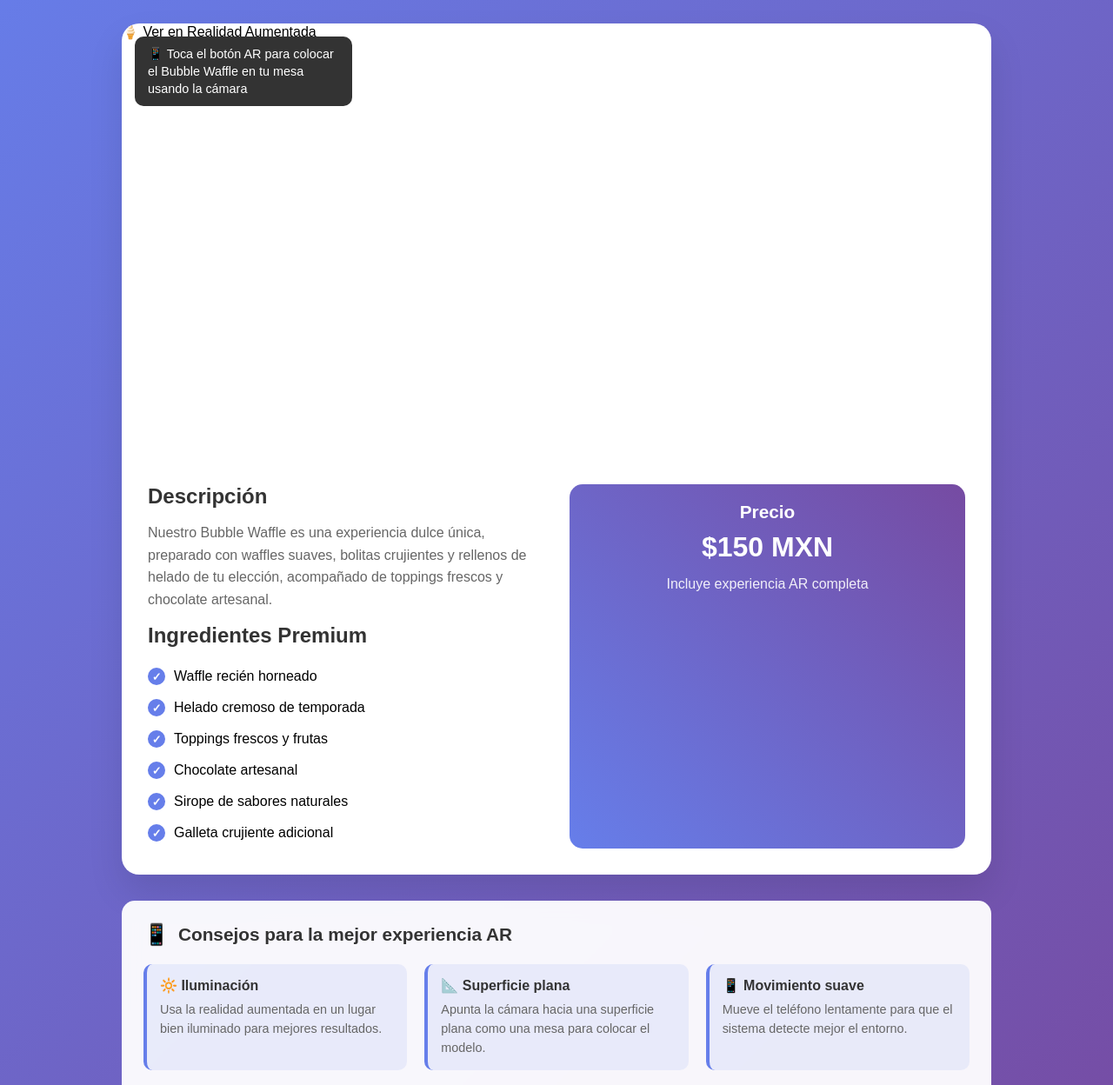
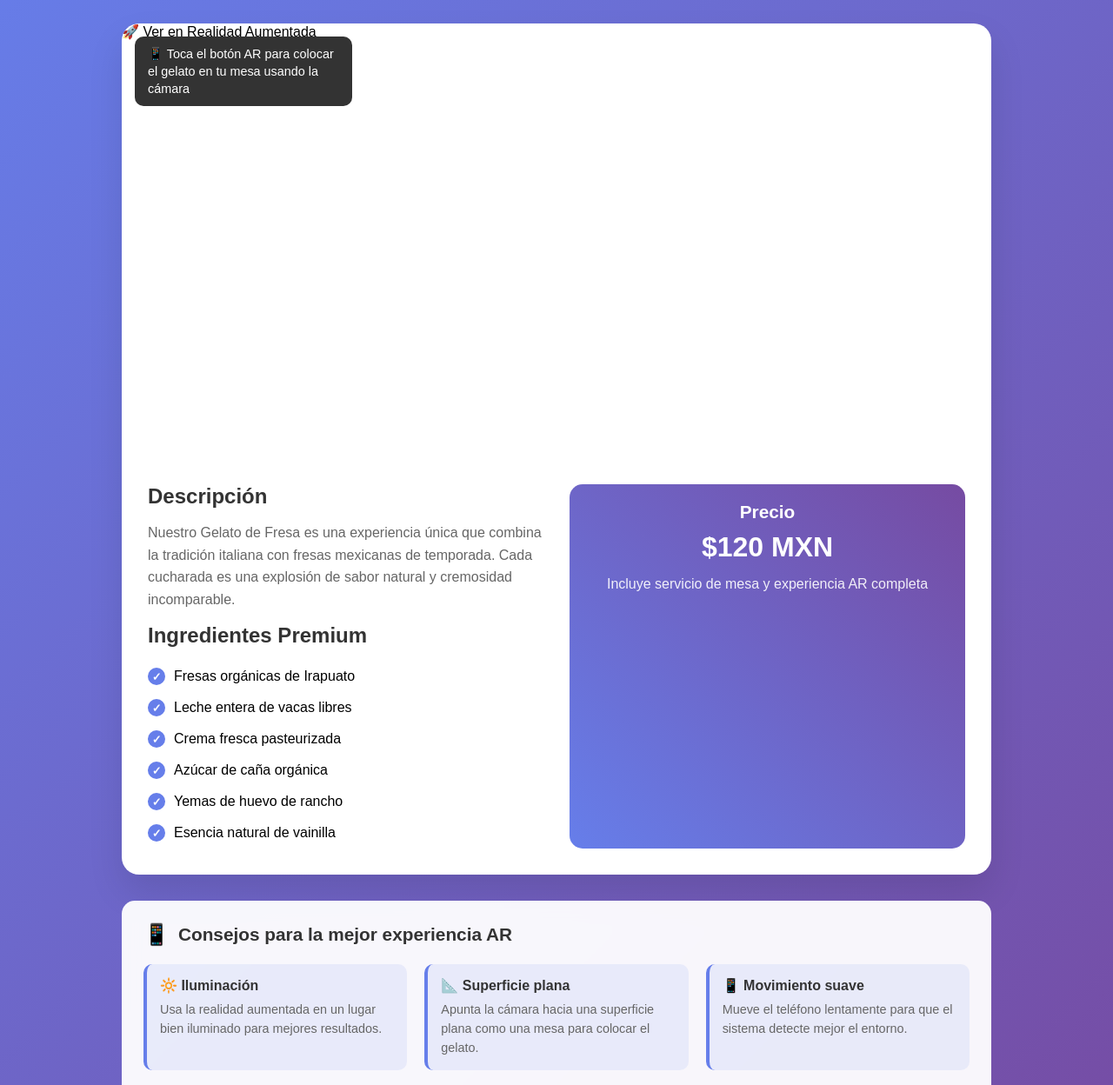
Before and after one commit to buenaideatulum/RealidadVirtual, a plain HTML site: page gelato.html in a window 1280 px wide. Shown: the part 96-1344 px from the top of the page at 87% size. Drawn offline with nearby package versions, Linux system fonts and the light colour scheme.

Commit message:
Update gelato.html

```diff
--- a/gelato.html
+++ b/gelato.html
@@ -3,7 +3,7 @@
 <head>
     <meta charset="UTF-8">
     <meta name="viewport" content="width=device-width, initial-scale=1.0">
-    <title>Bubble Waffle - AR</title>
+    <title>Gelato de Fresa - AR</title>
     <script type="module" src="https://unpkg.com/@google/model-viewer/dist/model-viewer.min.js"></script>
     <style>
         * {
@@ -258,7 +258,7 @@
                 ← Volver al menú
             </a>
             <div class="title-section">
-                <h1>🧇 Bubble Waffle</h1>
+                <h1>🍓 Gelato de Fresa</h1>
                 <p>Experimenta este platillo en realidad aumentada</p>
             </div>
             <div></div>
@@ -267,12 +267,12 @@
         <div class="main-content">
             <div class="model-container">
                 <div class="ar-instructions">
-                    📱 Toca el botón AR para colocar el Bubble Waffle en tu mesa usando la cámara
+                    📱 Toca el botón AR para colocar el gelato en tu mesa usando la cámara
                 </div>
                 <model-viewer
-                    src="https://cdn.glitch.me/3aa48f8f-7c22-4013-ad5c-e9151826e3f9/BubbleWaffle.glb"
-                    ios-src="https://cdn.glitch.me/3aa48f8f-7c22-4013-ad5c-e9151826e3f9/BubbleWaffle.usdz"
-                    alt="Bubble Waffle en 3D"
+                    src="https://cdn.glitch.me/36cb8393-65c6-408d-a538-055ada20431b/Astronaut.glb?v=1569545377878"
+                    ios-src="https://cdn.glitch.me/36cb8393-65c6-408d-a538-055ada20431b/Astronaut.usdz?v=1569545377878"
+                    alt="Gelato de Fresa en 3D"
                     ar
                     ar-modes="scene-viewer webxr quick-look"
                     camera-controls
@@ -280,14 +280,14 @@
                     auto-rotate-delay="3000"
                     rotation-per-second="30deg"
                     environment-image="neutral"
-                    poster="https://images.unsplash.com/photo-1561948951-9b4e4d1b8b8f"
+                    poster="https://images.unsplash.com/photo-1551024506-0bccd828d307?ixlib=rb-4.0.3&auto=format&fit=crop&w=400&q=80"
                     shadow-intensity="1"
                     camera-orbit="45deg 75deg 2.5m"
                     interaction-prompt="auto"
                     ar-scale="fixed">
 
                     <div slot="ar-button" class="ar-button">
-                        🍦 Ver en Realidad Aumentada
+                        🚀 Ver en Realidad Aumentada
                     </div>
 
                     <div slot="progress-bar" style="display: none;"></div>
@@ -298,25 +298,25 @@
                 <div class="info-section">
                     <h2>Descripción</h2>
                     <p>
-                        Nuestro Bubble Waffle es una experiencia dulce única, preparado con waffles suaves, bolitas crujientes y rellenos de helado de tu elección, acompañado de toppings frescos y chocolate artesanal.
+                        Nuestro Gelato de Fresa es una experiencia única que combina la tradición italiana con fresas mexicanas de temporada. Cada cucharada es una explosión de sabor natural y cremosidad incomparable.
                     </p>
 
                     <h2>Ingredientes Premium</h2>
                     <ul class="features">
-                        <li>Waffle recién horneado</li>
-                        <li>Helado cremoso de temporada</li>
-                        <li>Toppings frescos y frutas</li>
-                        <li>Chocolate artesanal</li>
-                        <li>Sirope de sabores naturales</li>
-                        <li>Galleta crujiente adicional</li>
+                        <li>Fresas orgánicas de Irapuato</li>
+                        <li>Leche entera de vacas libres</li>
+                        <li>Crema fresca pasteurizada</li>
+                        <li>Azúcar de caña orgánica</li>
+                        <li>Yemas de huevo de rancho</li>
+                        <li>Esencia natural de vainilla</li>
                     </ul>
                 </div>
 
                 <div class="price-section">
                     <h3>Precio</h3>
-                    <div class="price">$150 MXN</div>
+                    <div class="price">$120 MXN</div>
                     <p style="margin-top: 15px; opacity: 0.9;">
-                        Incluye experiencia AR completa
+                        Incluye servicio de mesa y experiencia AR completa
                     </p>
                 </div>
             </div>
@@ -331,7 +331,7 @@
                 </div>
                 <div class="tip">
                     <h4>📐 Superficie plana</h4>
-                    <p>Apunta la cámara hacia una superficie plana como una mesa para colocar el modelo.</p>
+                    <p>Apunta la cámara hacia una superficie plana como una mesa para colocar el gelato.</p>
                 </div>
                 <div class="tip">
                     <h4>📱 Movimiento suave</h4>
@@ -346,6 +346,7 @@
     </div>
 
     <script>
+        // Mejoras para la experiencia del usuario
         document.addEventListener('DOMContentLoaded', function() {
             const modelViewer = document.querySelector('model-viewer');
 
@@ -359,6 +360,7 @@
                 }
             });
 
+            // Precargar el modelo para mejor rendimiento
             modelViewer.addEventListener('preload', function() {
                 console.log('Precargando modelo...');
             });
```
